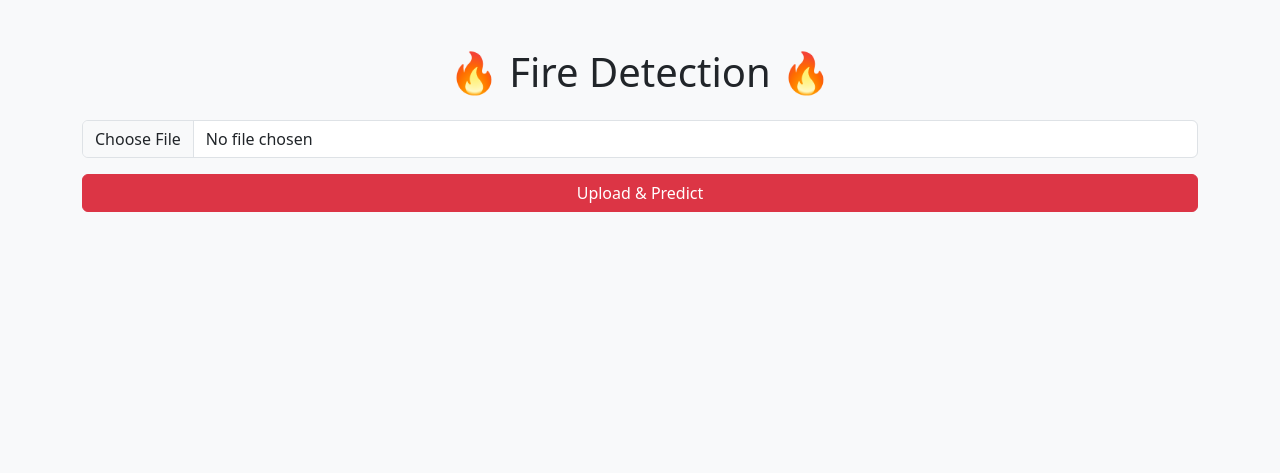
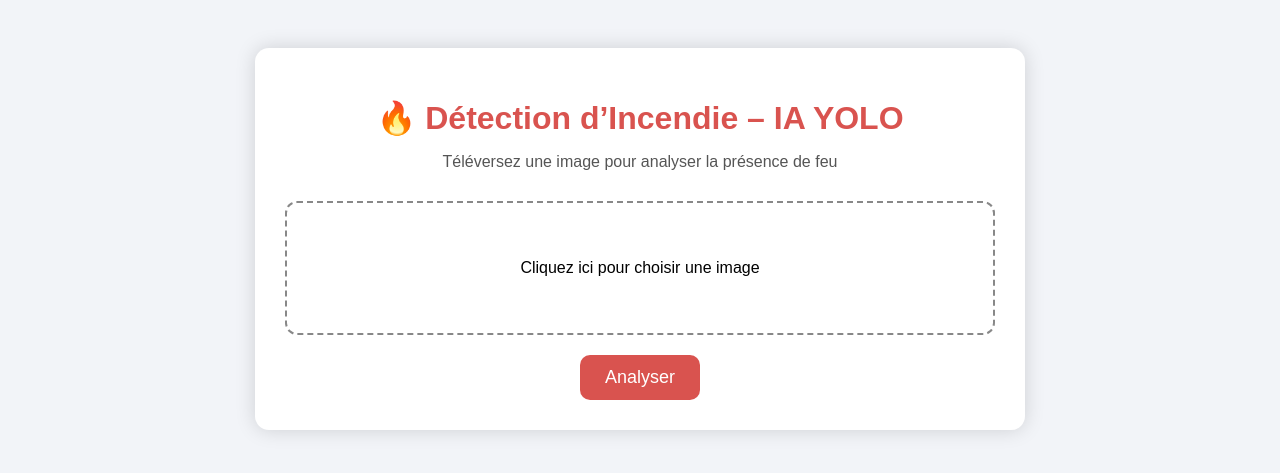
Before and after one commit to ZouhairSA/Fire-detection-mlops_AWS, a Flask app: template api/templates/index.html in a window 1280 px wide. Shown: the top 473 px of the page. Run offline with Flask 3, Linux system fonts and the light colour scheme; the template is opened without the code that fills it, so the values that code supplies are empty; parts of the project's set-up code (start-up, migrations or seed data) failed here and were passed over; some libraries are stand-ins or nearby versions.

Commit message:
change UI

```diff
--- /dev/null
+++ b/api/static/style.css
@@ -0,0 +1,96 @@
+body {
+    background: #f2f4f8;
+    font-family: Arial, sans-serif;
+    text-align: center;
+    padding: 40px;
+}
+
+.container {
+    width: 60%;
+    margin: auto;
+    background: white;
+    padding: 30px;
+    border-radius: 14px;
+    box-shadow: 0px 0px 20px rgba(0,0,0,0.15);
+}
+
+.title {
+    font-size: 32px;
+    font-weight: bold;
+    margin-bottom: 10px;
+    color: #d9534f;
+}
+
+.subtitle {
+    font-size: 16px;
+    margin-bottom: 30px;
+    color: #555;
+}
+
+.upload-box {
+    border: 2px dashed #888;
+    padding: 40px;
+    border-radius: 12px;
+    cursor: pointer;
+    margin-bottom: 20px;
+    transition: 0.3s;
+}
+
+.upload-box:hover {
+    border-color: #d9534f;
+}
+
+.upload-box input {
+    display: none;
+}
+
+.btn {
+    background: #d9534f;
+    color: white;
+    padding: 12px 25px;
+    border: none;
+    border-radius: 10px;
+    font-size: 18px;
+    cursor: pointer;
+    transition: 0.3s;
+}
+
+.btn:hover {
+    background: #b52b27;
+}
+
+#previewContainer {
+    display: none;
+    margin-top: 20px;
+}
+
+#previewImage, .output-img {
+    max-width: 80%;
+    border-radius: 10px;
+    margin-top: 15px;
+    box-shadow: 0px 0px 12px rgba(0,0,0,0.2);
+}
+
+.result-box {
+    margin-top: 25px;
+    padding: 20px;
+    background: #fafafa;
+    border-radius: 10px;
+}
+
+.no-fire {
+    color: green;
+    font-size: 20px;
+    font-weight: bold;
+}
+
+.error {
+    color: red;
+    font-size: 20px;
+}
+
+.fire-detected {
+    color: #b52b27;
+    font-size: 22px;
+    font-weight: bold;
+}
--- a/api/templates/index.html
+++ b/api/templates/index.html
@@ -1,4 +1,87 @@
 <!DOCTYPE html>
+<html lang="fr">
+<head>
+    <meta charset="UTF-8">
+    <title>Fire Detection – YOLO</title>
+    <link rel="stylesheet" href="/static/style.css">
+</head>
+
+<body>
+
+<div class="container">
+
+    <h1 class="title">🔥 Détection d’Incendie – IA YOLO</h1>
+    <p class="subtitle">Téléversez une image pour analyser la présence de feu</p>
+
+    <form method="POST" enctype="multipart/form-data" onsubmit="return validateForm()">
+        <div class="upload-box" id="uploadBox">
+            <input type="file" name="image" id="imageInput" accept="image/*" onchange="previewImage(event)">
+            <p id="uploadText">Cliquez ici pour choisir une image</p>
+        </div>
+
+        <button type="submit" class="btn">Analyser</button>
+    </form>
+
+    <div id="previewContainer">
+        <h2>Aperçu :</h2>
+        <img id="previewImage" src="">
+    </div>
+
+    {% if results %}
+        <div class="result-box">
+
+            {% if results.error %}
+                <p class="error">{{ results.error }}</p>
+
+            {% elif results|length == 0 %}
+                <p class="no-fire">✔ Aucun feu détecté dans cette image</p>
+
+            {% else %}
+                <p class="fire-detected">🔥 Feu détecté avec succès !</p>
+
+                <ul>
+                    {% for r in results %}
+                        <li>Classe : <strong>{{ r.class }}</strong> — Confiance : <strong>{{ r.confidence }}</strong></li>
+                    {% endfor %}
+                </ul>
+
+                <h3>Image annotée :</h3>
+                <img src="/static/output.jpg" class="output-img">
+
+            {% endif %}
+
+        </div>
+    {% endif %}
+
+</div>
+
+
+<script>
+    function validateForm() {
+        const file = document.getElementById("imageInput").value;
+        if (!file) {
+            alert("Veuillez choisir une image avant d’analyser.");
+            return false;
+        }
+        return true;
+    }
+
+    function previewImage(event) {
+        const reader = new FileReader();
+        reader.onload = function(){
+            const img = document.getElementById("previewImage");
+            img.src = reader.result;
+            document.getElementById("previewContainer").style.display = "block";
+        }
+        reader.readAsDataURL(event.target.files[0]);
+    }
+</script>
+
+</body>
+</html>
+
+
+<!-- <!DOCTYPE html>
 <html lang="en">
 <head>
     <meta charset="UTF-8">
@@ -37,4 +120,4 @@
     {% endif %}
 </div>
 </body>
-</html>
+</html> -->
```
